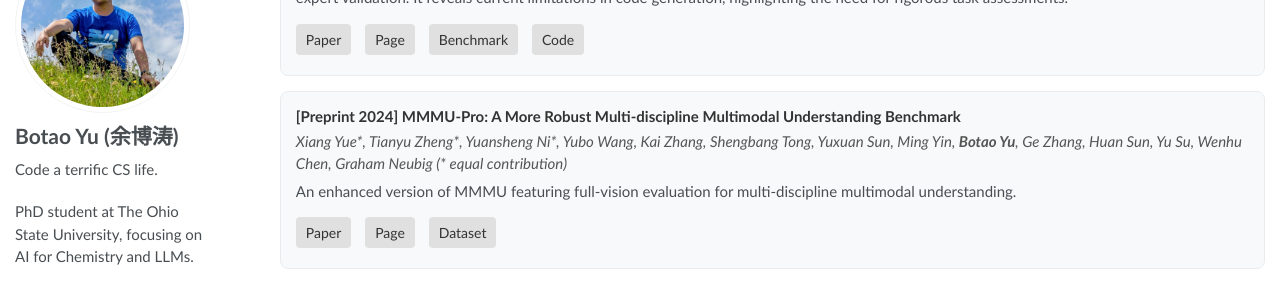
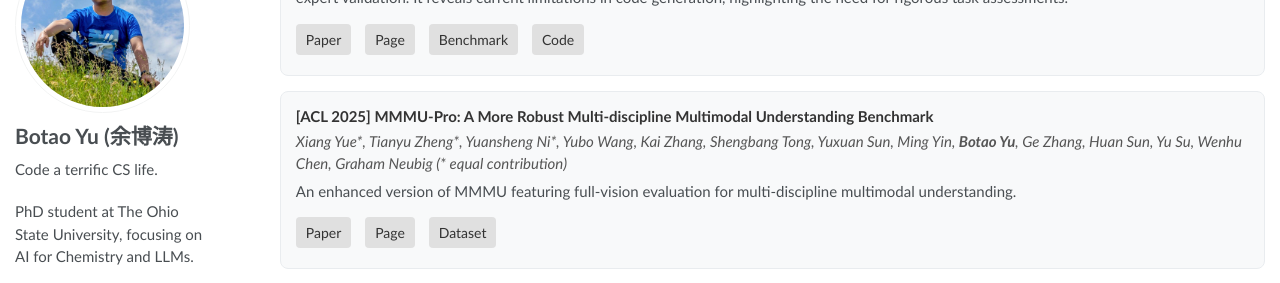
Before and after one commit to btyu/btyu.github.io, a Jekyll site: the page built from _pages/about.md, in a window 1280 px wide and 900 px high, scrolled down 914 px. Shown: the part 153-436 px from the top of the window. Built offline with Jekyll 4.4.1, drawn with Linux system fonts in a browser that asks for light colours.

Commit message:
Updated paper venue

```diff
--- a/_pages/about.md
+++ b/_pages/about.md
@@ -88,7 +88,7 @@ My **research interest** includes <u>LLMs</u>, <u>language agents</u>, <u>AI for
 
     <span class='anchor' id='pub-mmmupro'></span>
     <li class="publication" data-keywords="nlp cv">
-      <h3>[Preprint 2024] MMMU-Pro: A More Robust Multi-discipline Multimodal Understanding Benchmark</h3>
+      <h3>[ACL 2025] MMMU-Pro: A More Robust Multi-discipline Multimodal Understanding Benchmark</h3>
       <div class="authors">Xiang Yue*, Tianyu Zheng*, Yuansheng Ni*, Yubo Wang, Kai Zhang, Shengbang Tong, Yuxuan Sun, Ming Yin, <strong>Botao Yu</strong>, Ge Zhang, Huan Sun, Yu Su, Wenhu Chen, Graham Neubig (* equal contribution)</div>
       <div class="description">An enhanced version of MMMU featuring full-vision evaluation for multi-discipline multimodal understanding.</div>
       <div class="links">
```
